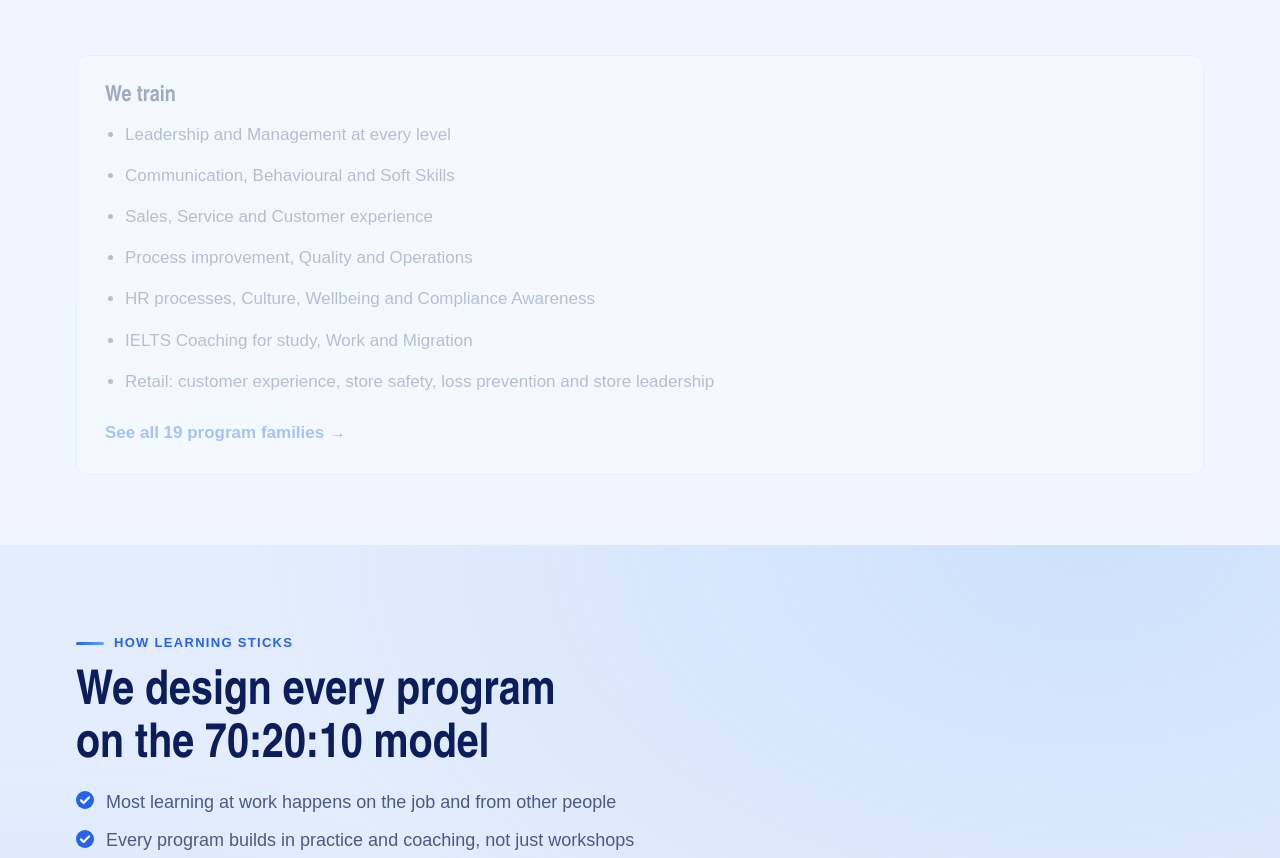
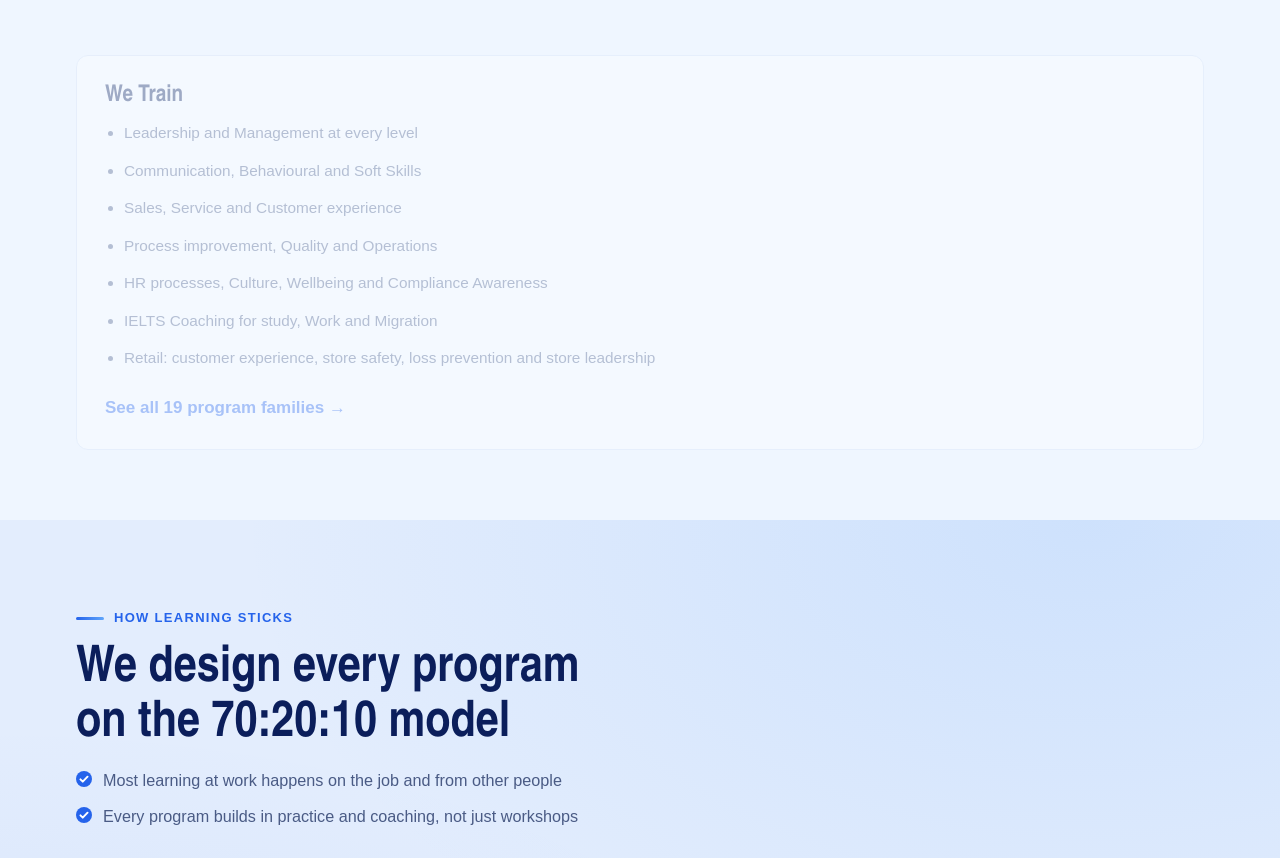
Before and after one commit to ElearnersForum/elearnersforum.github.io, a plain HTML site: page index.html in a window 1280 px wide. Shown: the part 1223-2081 px from the top of the page. Drawn offline with Linux system fonts and the light colour scheme.

Commit message:
Bring in sizes and text edits made in Claude's Customise
Co-Authored-By: Claude Opus 5.5 <noreply@anthropic.com>
Claude-Session: https://claude.ai/code/session_01HdBuhoZhMDcQ4eTEbHAynN

```diff
--- a/index.html
+++ b/index.html
@@ -659,15 +659,15 @@ body.ef-editing [contenteditable="true"]:focus { outline-style: solid; outline-w
         <ul class="points"><li>People and Process Development Only</li><li>Specialist facilitators, not generalists</li></ul>
       </div>
       <div class="card">
-        <h3>We train</h3>
-        <ul class="plain cols">
-          <li>Leadership and Management at every level</li>
-          <li>Communication, Behavioural and Soft Skills</li>
-          <li>Sales, Service and Customer experience</li>
-          <li>Process improvement, Quality and Operations</li>
-          <li>HR processes, Culture, Wellbeing and Compliance Awareness</li>
-          <li>IELTS Coaching for study, Work and Migration</li>
-          <li>Retail: customer experience, store safety, loss prevention and store leadership</li>
+        <h3 style="zoom: 1.05;">We Train</h3>
+        <ul class="plain cols" style="zoom: 0.95;">
+          <li class="" style="zoom: 0.95;">Leadership and Management at every level</li>
+          <li class="" style="zoom: 0.95;">Communication, Behavioural and Soft Skills</li>
+          <li class="" style="zoom: 0.95;">Sales, Service and Customer experience</li>
+          <li class="" style="zoom: 0.95;">Process improvement, Quality and Operations</li>
+          <li class="" style="zoom: 0.95;">HR processes, Culture, Wellbeing and Compliance Awareness</li>
+          <li class="" style="zoom: 0.95;">IELTS Coaching for study, Work and Migration</li>
+          <li class="" style="zoom: 0.95;">Retail: customer experience, store safety, loss prevention and store leadership</li>
         </ul>
         <a class="more" href="#programs">See all 19 program families →</a>
       </div>
@@ -678,8 +678,8 @@ body.ef-editing [contenteditable="true"]:focus { outline-style: solid; outline-w
     <div class="wrap">
       <div class="section-head">
         <p class="label">How learning sticks</p>
-        <h2>We design every program on the 70:20:10 model</h2>
-        <ul class="points"><li>Most learning at work happens on the job and from other people</li><li>Every program builds in practice and coaching, not just workshops</li></ul>
+        <h2 style="zoom: 1.05; width: 90%; max-width: 100%;">We design every program on the 70:20:10 model</h2>
+        <ul class="points"><li class="" style="zoom: 0.9;">Most learning at work happens on the job and from other people</li><li class="" style="zoom: 0.9; width: 85%; max-width: 100%;">Every program builds in practice and coaching, not just workshops</li></ul>
       </div>
       <div class="card" role="img" aria-label="70 percent on the job, 20 percent from others, 10 percent formal training">
         <div class="bar"><div class="b70">70%</div><div class="b20">20%</div><div class="b10">10%</div></div>
```
